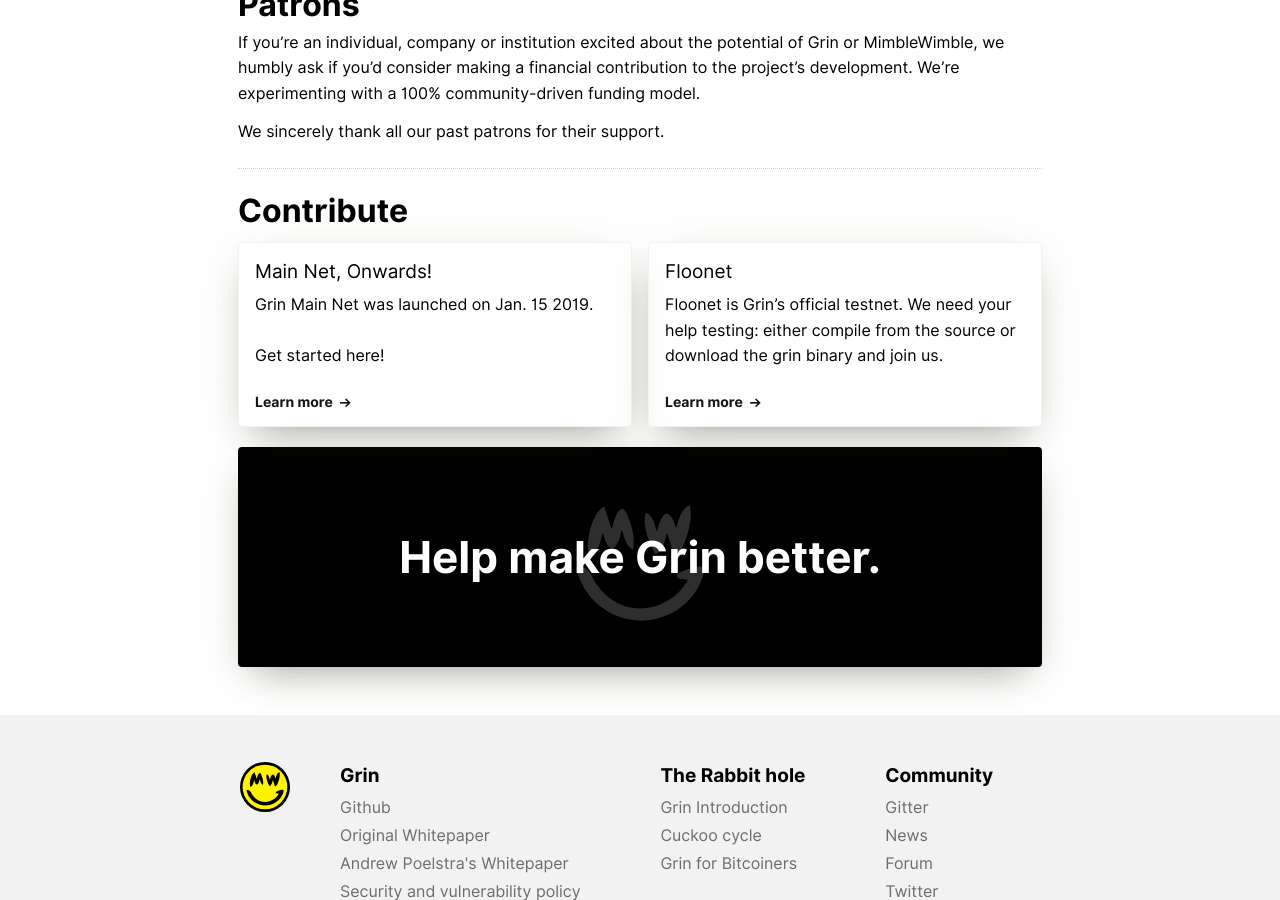
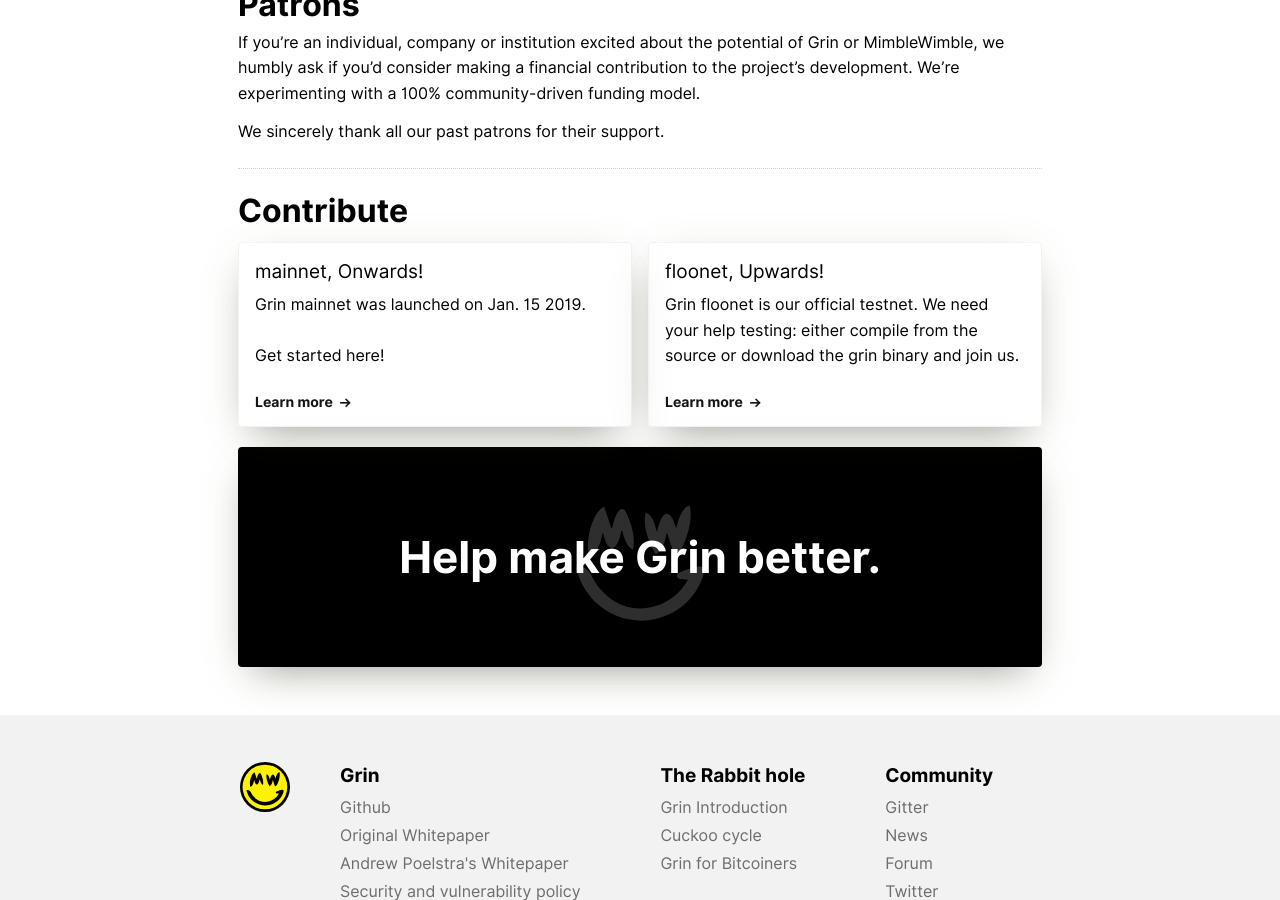
Before and after one commit to mimblewimble/site, a Jekyll site: the page built from index.html, in a window 1280 px wide and 900 px high, scrolled down 1782 px. Built offline with Jekyll 4.4.1, drawn with Linux system fonts in a browser that asks for light colours; nearby versions of some CDN libraries; some of the changed text lies outside the part shown.

Commit message:
reworked https://github.com/mimblewimble/site/pull/73 for new site design

```diff
--- a/index.html
+++ b/index.html
@@ -32,7 +32,7 @@
     </header>
     <section id="status">
       <span class="status-text">
-        Currently Live: Main Net
+        Currently Live: mainnet
       </span>
       <span class="status-message">
         Grin was launched on <a href="https://github.com/mimblewimble/grin/commit/8fc489a80868fcf12fcdbc0551528bb73fc891a0">Jan. 15th 2019</a>. It's very young and experimental. Use at your own risk!
@@ -97,16 +97,16 @@
       </div>
       <a href="https://github.com/mimblewimble/docs/wiki/Getting-Started-With-Grin%3A-Links-and-Resources">
         <div class="info-box">
-          <h4>Main Net, Onwards!</h4>
-          <p>Grin Main Net was launched on Jan. 15 2019.</p>
+          <h4>mainnet, Onwards!</h4>
+          <p>Grin mainnet was launched on Jan. 15 2019.</p>
           <p>Get started here!</p>
           <span class="info-learn-more">Learn more</span>
         </div>
       </a>
       <a href="https://github.com/mimblewimble/grin/blob/master/doc/build.md">
         <div class="info-box">
-          <h4>Floonet</h4>
-          <p>Floonet is Grin’s official testnet. We need your help testing: either compile from the source or download the grin binary and join us.</p>
+          <h4>floonet, Upwards!</h4>
+          <p>Grin floonet is our official testnet. We need your help testing: either compile from the source or download the grin binary and join us.</p>
           <span class="info-learn-more">Learn more</span>
         </div>
       </a>
```
